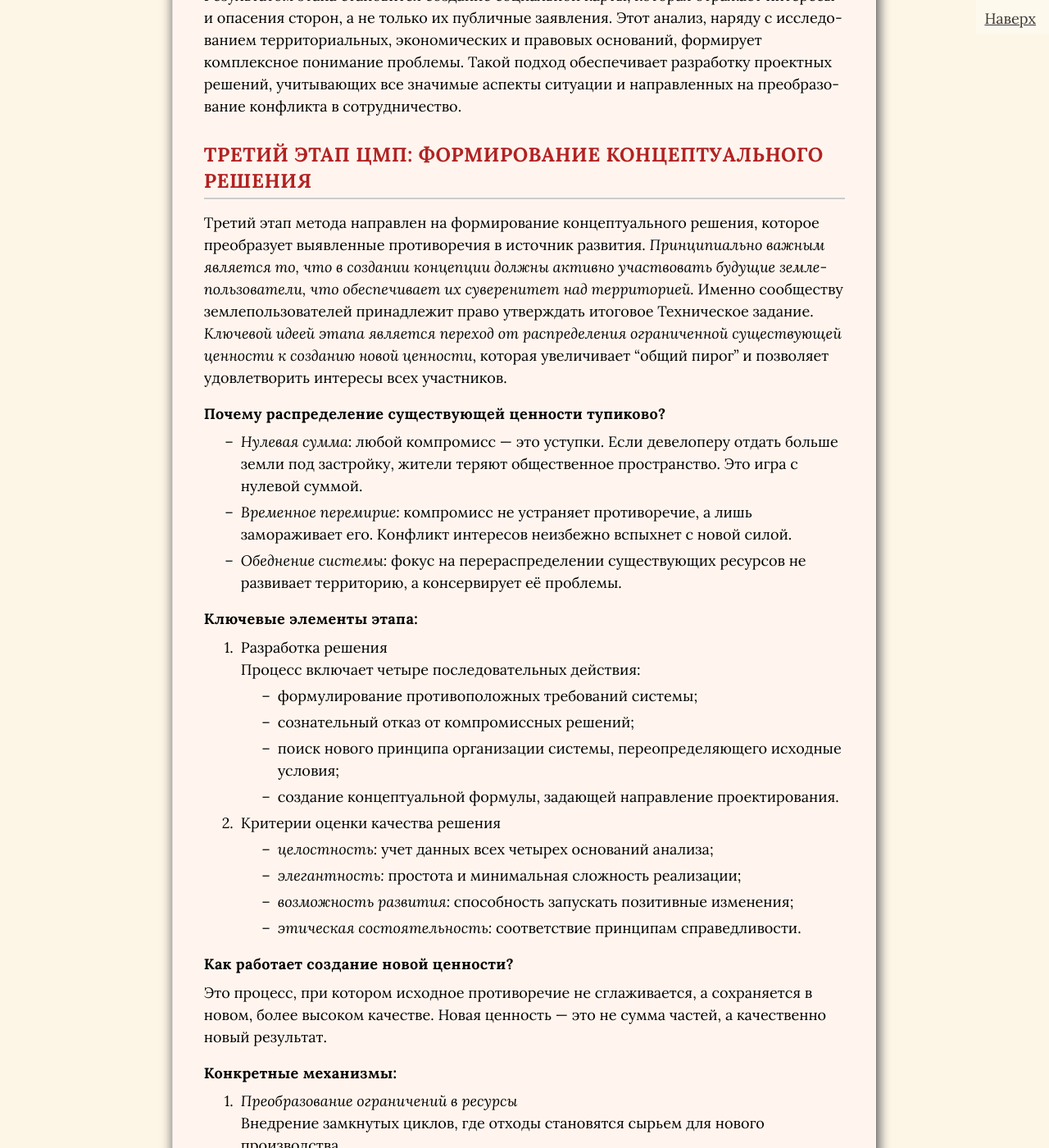
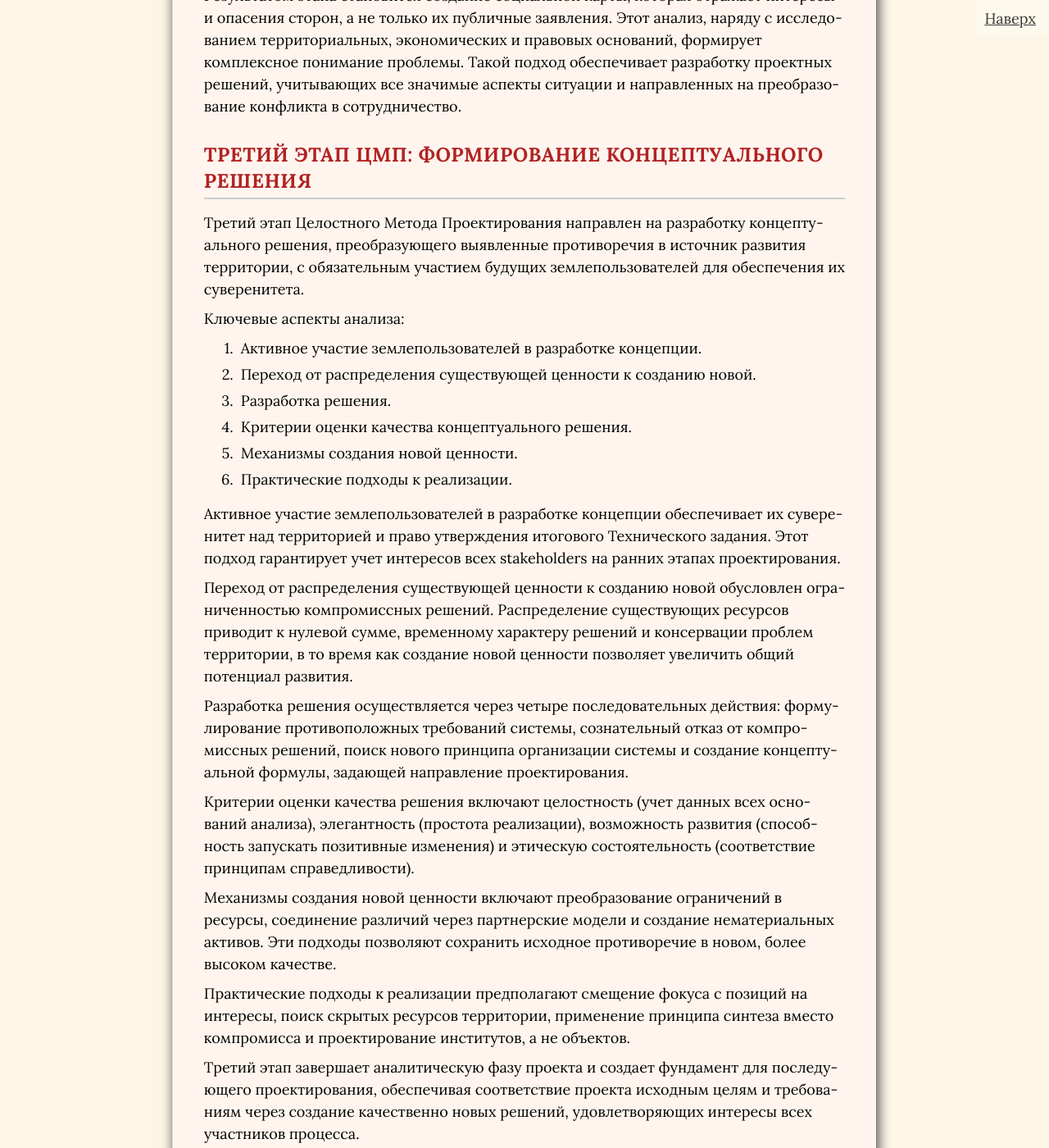
Before and after one commit to SergSi/land-use-art, a Jekyll site: the page built from _posts/2025-09-03-metod.md, in a window 1280 px wide and 1400 px high, scrolled down 16351 px. Shown: the whole window at 82% size. Built offline with Jekyll 4.4.1, drawn with Linux system fonts in a browser that asks for light colours; some web fonts are replaced; some of the changed text lies outside the part shown.

Commit message:
Update 2025-09-03-metod.md

```diff
--- a/_posts/2025-09-03-metod.md
+++ b/_posts/2025-09-03-metod.md
@@ -242,52 +242,30 @@ p {
 
 ## Третий этап ЦМП: формирование концептуального решения
 
-Третий этап метода направлен на формирование концептуального решения, которое преобразует выявленные противоречия в источник развития. *Принципиально важным является то, что в создании концепции должны активно участвовать будущие землепользователи, что обеспечивает их суверенитет над территорией.* Именно сообществу землепользователей принадлежит право утверждать итоговое Техническое задание. *Ключевой идеей этапа является переход от распределения ограниченной существующей ценности к созданию новой ценности*, которая увеличивает "общий пирог" и позволяет удовлетворить интересы всех участников.
+Третий этап Целостного Метода Проектирования направлен на разработку концептуального решения, преобразующего выявленные противоречия в источник развития территории, с обязательным участием будущих землепользователей для обеспечения их суверенитета.
 
-#### Почему распределение существующей ценности тупиково?
+Ключевые аспекты анализа:
 
-- *Нулевая сумма*: любой компромисс — это уступки. Если девелоперу отдать больше земли под застройку, жители теряют общественное пространство. Это игра с нулевой суммой.
-- *Временное перемирие:* компромисс не устраняет противоречие, а лишь замораживает его. Конфликт интересов неизбежно вспыхнет с новой силой.
-- *Обеднение системы:* фокус на перераспределении существующих ресурсов не развивает территорию, а консервирует её проблемы.
+1. Активное участие землепользователей в разработке концепции.
+2. Переход от распределения существующей ценности к созданию новой.
+3. Разработка решения.
+4. Критерии оценки качества концептуального решения.
+5. Механизмы создания новой ценности.
+6. Практические подходы к реализации.
 
-#### Ключевые элементы этапа:
+Активное участие землепользователей в разработке концепции обеспечивает их суверенитет над территорией и право утверждения итогового Технического задания. Этот подход гарантирует учет интересов всех stakeholders на ранних этапах проектирования.
 
-1. Разработка решения
-   Процесс включает четыре последовательных действия:
-   - формулирование противоположных требований системы;
-   - сознательный отказ от компромиссных решений;
-   - поиск нового принципа организации системы, переопределяющего исходные условия;
-   - создание концептуальной формулы, задающей направление проектирования.
+Переход от распределения существующей ценности к созданию новой обусловлен ограниченностью компромиссных решений. Распределение существующих ресурсов приводит к нулевой сумме, временному характеру решений и консервации проблем территории, в то время как создание новой ценности позволяет увеличить общий потенциал развития.
 
-2. Критерии оценки качества решения
-   - *целостность:* учет данных всех четырех оснований анализа;
-   - *элегантность:* простота и минимальная сложность реализации;
-   - *возможность развития:* способность запускать позитивные изменения;
-   - *этическая состоятельность:* соответствие принципам справедливости.
+Разработка решения осуществляется через четыре последовательных действия: формулирование противоположных требований системы, сознательный отказ от компромиссных решений, поиск нового принципа организации системы и создание концептуальной формулы, задающей направление проектирования.
 
-#### Как работает создание новой ценности?
-Это процесс, при котором исходное противоречие не сглаживается, а сохраняется в новом, более высоком качестве. Новая ценность — это не сумма частей, а качественно новый результат.
+Критерии оценки качества решения включают целостность (учет данных всех оснований анализа), элегантность (простота реализации), возможность развития (способность запускать позитивные изменения) и этическую состоятельность (соответствие принципам справедливости).
 
-#### Конкретные механизмы:
+Механизмы создания новой ценности включают преобразование ограничений в ресурсы, соединение различий через партнерские модели и создание нематериальных активов. Эти подходы позволяют сохранить исходное противоречие в новом, более высоком качестве.
 
-1. *Преобразование ограничений в ресурсы*
-   Внедрение замкнутых циклов, где отходы становятся сырьем для нового производства.
+Практические подходы к реализации предполагают смещение фокуса с позиций на интересы, поиск скрытых ресурсов территории, применение принципа синтеза вместо компромисса и проектирование институтов, а не объектов.
 
-2. *Соединение различий*
-   Создание механизмов общинного управления, где инвестор становится партнером в развитии территории.
-
-3. *Создание нематериальных активов*
-   Разработка уникальных общественных пространств, повышающих ценность всей территории.
-
-#### Практический подход:
-1. Сменить фокус с позиций на интересы
-2. Искать скрытые ресурсы в особенностях территории
-3. Применить принцип синтеза вместо компромисса
-4. Проектировать институты, а не объекты
-
-Решение, создающее новую ценность, превращает конфликтующие стороны в партнеров. Это не "дележ пирога", а совместная выпечка нового, где каждый вносит свой уникальный ингредиент: знание территории, ресурсы, социальные связи и нормативные рамки. Вместе они создают ценность, невозможную для достижения по отдельности.
-
-Данный этап завершает аналитическую фазу проекта и создает фундамент для последующего проектирования, обеспечивая соответствие проекта исходным целям и требованиям.
+Третий этап завершает аналитическую фазу проекта и создает фундамент для последующего проектирования, обеспечивая соответствие проекта исходным целям и требованиям через создание качественно новых решений, удовлетворяющих интересы всех участников процесса.
 
 #### Техническое задание
 Конечным результатом концептуальной фазы проекта является формирование принципов и правил. Эта концепция служит основой для последующих стадий: технического проектирования, проверки решений и их практической реализации.
```
